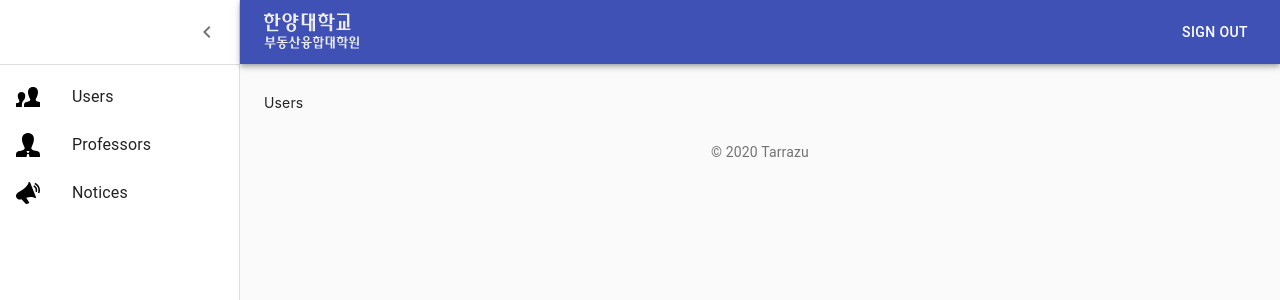
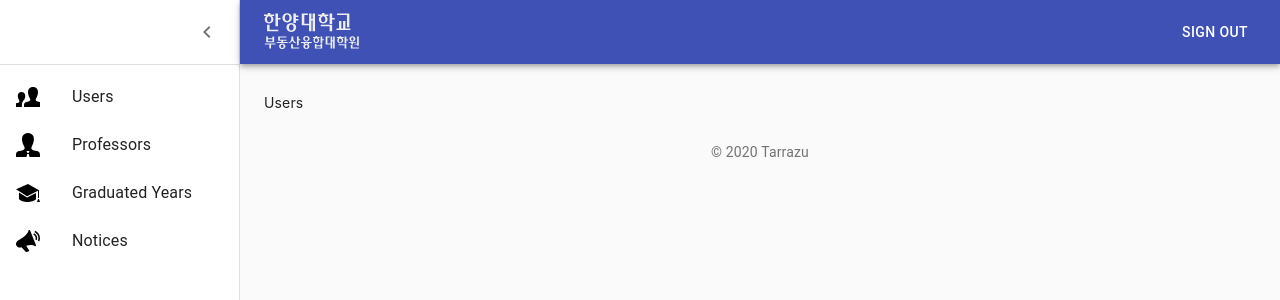
Before and after one commit to soultree-fly/hure_admin_frontend, a React (Create React App) app: page /users in a window 1280 px wide. Shown: the top 300 px of the page. Built offline with nearby package versions, Linux system fonts and the light colour scheme; sample sign-in values are in the browser's storage.

Commit message:
Graduated year list view

```diff
--- a/package.json
+++ b/package.json
@@ -6,6 +6,7 @@
     "@apollo/react-hooks": "^3.1.3",
     "@material-ui/core": "^4.9.1",
     "@material-ui/icons": "^4.9.1",
+    "@material-ui/lab": "^4.0.0-alpha.42",
     "@testing-library/jest-dom": "^4.2.4",
     "@testing-library/react": "^9.3.2",
     "@testing-library/user-event": "^7.1.2",
--- a/src/components/Header/HeaderPresenter.js
+++ b/src/components/Header/HeaderPresenter.js
@@ -15,7 +15,7 @@ import IconButton from '@material-ui/core/IconButton';
 import MenuIcon from '@material-ui/icons/Menu';
 import ChevronLeftIcon from '@material-ui/icons/ChevronLeft';
 
-import { MainListItems } from '../ListItems';
+import { MainListItems } from './ListItems';
 
 const Copyright = () => {
   return (
--- a/src/components/ListItems.js
+++ b/src/components/Header/ListItems.js
@@ -5,7 +5,7 @@ import ListItem from '@material-ui/core/ListItem';
 import ListItemIcon from '@material-ui/core/ListItemIcon';
 import ListItemText from '@material-ui/core/ListItemText';
 
-import { UsersIcon, ProfessorIcon, NoticeIcon } from './Icons';
+import { UsersIcon, ProfessorIcon, NoticeIcon, GraduateIcon } from '../Icons';
 
 const useStyles = makeStyles(theme => ({
   link: {
@@ -33,6 +33,14 @@ export const MainListItems = () => {
           <ListItemText primary='Professors' />
         </ListItem>
       </Link>
+      <Link to='/gradyears' className={classes.link}>
+        <ListItem button>
+          <ListItemIcon>
+            <GraduateIcon />
+          </ListItemIcon>
+          <ListItemText primary='Graduated Years' />
+        </ListItem>
+      </Link>
       <Link to='/notices' className={classes.link}>
         <ListItem button>
           <ListItemIcon>
--- a/src/components/Icons.js
+++ b/src/components/Icons.js
@@ -24,6 +24,19 @@ export const ProfessorIcon = color => (
   </svg>
 );
 
+export const GraduateIcon = color => (
+  <svg
+    width='24'
+    height='24'
+    xmlns='http://www.w3.org/2000/svg'
+    fillRule='evenodd'
+    clipRule='evenodd'
+    fill={color}
+  >
+    <path d='M24 21h-3l1-3h1l1 3zm-12.976-4.543l8.976-4.575v6.118c-1.007 2.041-5.607 3-8.5 3-3.175 0-7.389-.994-8.5-3v-6.614l8.024 5.071zm11.976.543h-1v-7.26l-10.923 5.568-11.077-7 12-5.308 11 6.231v7.769z' />
+  </svg>
+);
+
 export const NoticeIcon = color => (
   <svg
     width='24'
--- a/src/components/Router.js
+++ b/src/components/Router.js
@@ -5,6 +5,7 @@ import PropTypes from 'prop-types';
 import Auth from 'Routes/Auth';
 import Users from 'Routes/Users';
 import Professors from 'Routes/Professors';
+import GraduatedYears from 'Routes/GraduatedYears';
 import Notices from 'Routes/Notices';
 import Header from './Header/HeaderPresenter';
 
@@ -14,6 +15,7 @@ const SignedInRoutes = () => (
       <Switch>
         <Route exact path='/users' component={Users} />
         <Route exact path='/profs' component={Professors} />
+        <Route exact path='/gradyears' component={GraduatedYears} />
         <Route exact path='/notices' component={Notices} />
         <Redirect from='*' to='/users' />
       </Switch>
--- /dev/null
+++ b/src/routes/GraduatedYears.js
@@ -0,0 +1,88 @@
+import React from 'react';
+import { gql } from 'apollo-boost';
+import { useQuery } from '@apollo/react-hooks';
+import Grid from '@material-ui/core/Grid';
+import Paper from '@material-ui/core/Paper';
+import Skeleton from '@material-ui/lab/Skeleton';
+import Table from '@material-ui/core/Table';
+import TableBody from '@material-ui/core/TableBody';
+import TableCell from '@material-ui/core/TableCell';
+import TableContainer from '@material-ui/core/TableContainer';
+import TableHead from '@material-ui/core/TableHead';
+import TableRow from '@material-ui/core/TableRow';
+import Typography from '@material-ui/core/Typography';
+import { makeStyles } from '@material-ui/core/styles';
+
+const SEE_ALL_GRAD_YEAR = gql`
+  {
+    seeAllGradYear {
+      id
+      year
+      semester
+      generation
+      createdAt
+      updatedAt
+    }
+  }
+`;
+
+const useStyles = makeStyles(theme => ({
+  table: {
+    minWidth: 650
+  }
+}));
+
+const Loader = () => (
+  <>
+    <TableRow>
+      <TableCell>
+        <Skeleton animation='wave' />
+      </TableCell>
+      <TableCell>
+        <Skeleton animation='wave' />
+      </TableCell>
+      <TableCell>
+        <Skeleton animation='wave' />
+      </TableCell>
+    </TableRow>
+  </>
+);
+
+export default () => {
+  const classes = useStyles();
+  const { data, loading } = useQuery(SEE_ALL_GRAD_YEAR);
+
+  return (
+    <Grid container spacing={3}>
+      <Grid item xs={12}>
+        <Typography component='h2' variant='h6' color='primary' gutterBottom>
+          Graduated Years
+        </Typography>
+        <TableContainer component={Paper}>
+          <Table className={classes.table}>
+            <TableHead>
+              <TableRow>
+                <TableCell>Generation</TableCell>
+                <TableCell>Year</TableCell>
+                <TableCell>Semester</TableCell>
+              </TableRow>
+            </TableHead>
+            <TableBody>
+              {loading && <Loader />}
+              {!loading &&
+                data &&
+                data.seeAllGradYear &&
+                data.seeAllGradYear.map(row => (
+                  <TableRow key={row.id}>
+                    <TableCell>{row.generation}</TableCell>
+                    <TableCell>{row.year}</TableCell>
+                    <TableCell>{row.semester}</TableCell>
+                  </TableRow>
+                ))}
+            </TableBody>
+          </Table>
+        </TableContainer>
+      </Grid>
+    </Grid>
+  );
+};
```
Also changed, not shown: 2 other files (tests, documents, lock files or other folders).
